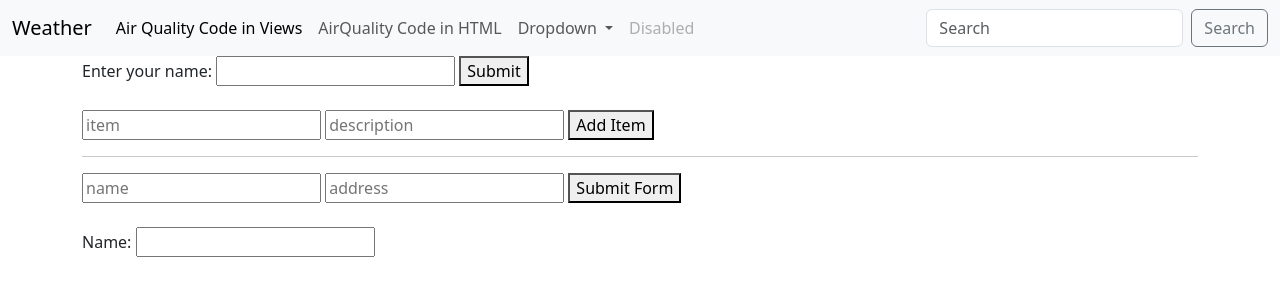
After one commit to My2Labs/WeatherApp, a Django app: page /enter in a window 1280 px wide. The commit adds this page. Shown: the top 300 px of the page. Run offline with Django 4.2, Linux system fonts and the light colour scheme.

Commit message:
work user inputs

```diff
--- a/lookup/templates/about.html
+++ b/lookup/templates/about.html
@@ -3,7 +3,7 @@
 {% load static %}
 <link rel="stylesheet" href="{% static 'styles.css' %}">
 <div class="jumbotron">
-    <h1 class="display-4">Air Quality</h1>
+    <h1 class="display-4">Air Quality in Views</h1>
     {% if api %}
         {% if api == "Error.." %}
             <p>Error loading page</p>
@@ -14,7 +14,6 @@
             <p>State: <span>{{ api.0.StateCode }}</span></p>
             <p>Air Quality Index: <span>{{ api.0.AQI }}</span></p>
             {{ category_description }}
-            <p class="{{category_color}}">{{ category_color }}</p>
 
             {% if api.0.Category.Name == "Good" %}
                 <p>Air Quality Condition:
--- a/lookup/templates/base.html
+++ b/lookup/templates/base.html
@@ -12,7 +12,7 @@
 
     <nav class="navbar navbar-expand-lg bg-body-tertiary">
         <div class="container-fluid">
-          <div class="app-title">Weather</div>
+          <a class="navbar-brand" href="{% url 'enter' %}">Weather</a>
           <button class="navbar-toggler" type="button" data-bs-toggle="collapse" data-bs-target="#navbarSupportedContent" aria-controls="navbarSupportedContent" aria-expanded="false" aria-label="Toggle navigation">
             <span class="navbar-toggler-icon"></span>
           </button>
@@ -24,7 +24,7 @@
               <li class="nav-item">
                 <a class="nav-link" href="{% url 'about' %}">AirQuality Code in HTML</a>
               </li>
-              <!-- <li class="nav-item dropdown">
+              <li class="nav-item dropdown">
                 <a class="nav-link dropdown-toggle" href="#" role="button" data-bs-toggle="dropdown" aria-expanded="false">
                   Dropdown
                 </a>
@@ -37,12 +37,11 @@
               </li>
               <li class="nav-item">
                 <a class="nav-link disabled" aria-disabled="true">Disabled</a>
-              </li> -->
+              </li>
             </ul>
-            <form action="{% url 'home'%}" class="d-flex" role="search" method="POST">
-              {% csrf_token %}
-              <input class="form-control me-2" type="search" placeholder="Enter Zip Code" aria-label="Search" name="zipcode">
-              <button class="btn btn-outline-secondary" type="submit">Lookup</button>
+            <form class="d-flex" role="search">
+              <input class="form-control me-2" type="search" placeholder="Search" aria-label="Search">
+              <button class="btn btn-outline-secondary" type="submit">Search</button>
             </form>
           </div>
         </div>
--- /dev/null
+++ b/lookup/templates/enter.html
@@ -0,0 +1,51 @@
+{% extends 'base.html' %}
+{% block content %}
+{% load static %}
+<link rel="stylesheet" href="{% static 'styles.css' %}">
+<div class="jumbotron">
+    <form method="post" action="{% url 'enter' %}">
+        {% csrf_token %}
+        <label for="user_input">Enter your name:</label>
+        <input type="text" id="user_input" name="user_input">
+        <button type="submit">Submit</button>
+    </form>
+    <br>
+    <form method="post" action="{% url 'enter' %}">
+        {% csrf_token %}
+        <input type="text" id="item" name="item" placeholder="item">
+        <input type="text" id="description" name="description" placeholder="description">
+        <button type="submit">Add Item</button>
+    </form>
+    {% if name %}
+        <p>Hola, {{ name }}!</p>
+    {% endif %}
+    {% if item %}
+        <p>Item: {{ item }}</p>
+        <p>Description: {{ description }}</p>
+    {% endif %}
+    {% for item in items %}
+    <p>{{ item.item }} - {{ item.description }}</p>
+    {% endfor %}
+
+
+    {% if user_input %}
+        <p>Hello, {{ user_input }}!</p>
+    {% endif %}
+    <hr>
+
+    <form method="post" action="{% url 'enter' %}">
+        {% csrf_token %}
+
+        <input type="text" id="name" name="name" placeholder="name">
+        <input type="text" id="address" name="address" placeholder="address">
+        <button type="submit">Submit Form</button>
+    </form>
+    <br>
+
+    {% if form %}
+        {{form}}
+    {% endif %}
+
+</div>
+
+{% endblock %}
--- /dev/null
+++ b/lookup/templatetags/forms.py
@@ -0,0 +1,5 @@
+from django import forms
+
+class GreetingForm(forms.Form):
+    name = forms.CharField()
+    address = forms.TextInput()
--- a/lookup/urls.py
+++ b/lookup/urls.py
@@ -6,6 +6,7 @@ from django.conf.urls.static import static
 urlpatterns = [
     path('', views.index, name="home"),
     path('about', views.about, name="about"),
+    path('enter', views.enter, name="enter"),
 ]
 
 urlpatterns += static(settings.STATIC_URL, document_root=settings.STATIC_ROOT)
--- a/lookup/views.py
+++ b/lookup/views.py
@@ -1,4 +1,100 @@
+from doctest import OutputChecker
+from unittest import result
 from django.shortcuts import render
+
+from .templatetags.forms import GreetingForm
+from .templatetags.models import Item
+from .templatetags.my_script import bubble_sort, calculate_result
+
+
+def enter(request):
+    import json
+    import requests
+    user_input = request.POST.get('user_input', '')
+    form = GreetingForm(request.POST or None)
+    items = request.POST.get('item', '') + request.POST.get('description', '')
+    description = request.POST.get('description', '')
+    item = request.POST.get('item', '')
+
+
+    def process_input(request):
+        if request.method == 'POST':
+            user_input = request.POST.get('user_input', '')  # Get the input from the form
+            # Perform any processing you need on user_input
+
+            return render(request, 'enter.html', {'user_input': user_input})
+
+    def greetings(request):
+        name = "Alice"
+
+    def greet_with_form(request):
+        form = GreetingForm(request.POST or None)
+        if form.is_valid():
+            name = form.cleaned_data['name']
+            address = form.cleaned_data['address']
+            return render(request, 'enter.html', {'name': name, 'address': address, 'form': form})
+        return render(request, 'enter.html', {'form': form})
+
+    # def display_items(request):
+    #     items = Item.objects.all()
+    #     return render(request, 'enter.html', {'items': items})
+
+    def display_items(request):
+        if request.method == 'POST':
+            item = request.POST.get('item', '')
+            description = request.POST.get('description', '')
+            return render(request, 'enter.html', {'item': item, 'description': description})
+
+    return render(request, 'enter.html', {
+        'user_input': user_input,
+        'items': items,
+        'description': description,
+        'item': item,
+        'form': form,
+
+        })
+
+
+
+def about(request):
+    import json
+    import requests
+    api_request = requests.get("https://www.airnowapi.org/aq/observation/zipCode/current/?format=application/json&zipCode=37201&distance=25&API_KEY=60CCA6E7-534C-4471-A04F-0DAA8BADD8A7")
+
+    try:
+        api = json.loads(api_request.content)
+    except Exception as e:
+        api = "Error.."
+
+
+    if api[1]['Category']['Name'] == "Good":
+        category_description = "Air quality is considered satisfactory, and air pollution poses little or no risk."
+        category_color = "good"
+    elif api[1]['Category']['Name'] == "Moderate":
+        category_description = "Air quality is acceptable; however, for some pollutants there may be a moderate health concern for a very small number of people who are unusually sensitive to air pollution."
+        category_color = "moderate"
+    elif api[1]['Category']['Name'] == "Unhealthy for Sensitive Groups":
+        category_description = "Although general public is not likely to be affected at this air quality range, people with lung disease, older adults and children are at a greater risk from exposure to ozone, whereas persons with heart and lung disease, older adults and children are at greater risk from the presence of particles in the air."
+        category_color = "usg"
+    elif api[1]['Category']['Name'] == "Unhealthy":
+        category_description = "Everyone may begin to experience health effects; members of sensitive groups may experience more serious health effects."
+        category_color = "unhealthy"
+    elif api[1]['Category']['Name'] == "Very Unhealthy":
+        category_description = "Health alert: Everyone may experience more serious health effects."
+        category_color = "veryunhealthy"
+    elif api[1]['Category']['Name'] == "Hazardous":
+        category_description = "Health warnings of emergency conditions.  The entire population is more likely to be affected."
+        category_color = "hazardous"
+
+
+    return render(request, 'about.html', {
+        'api': api,
+        'category_description': category_description,
+        'category_color': category_color,
+        })
+
+
+
 
 
 def index(request):
@@ -7,6 +103,8 @@ def index(request):
 
     if request.method == "POST":
         zipcode = request.POST['zipcode']
+        output = calculate_result()
+        result = bubble_sort()
         api_request = requests.get("https://www.airnowapi.org/aq/observation/zipCode/current/?format=application/json&zipCode=" + zipcode + "&distance=25&API_KEY=60CCA6E7-534C-4471-A04F-0DAA8BADD8A7")
 
         try:
@@ -14,79 +112,18 @@ def index(request):
         except Exception as e:
             api = "Error.."
 
-        if api[1]['Category']['Name'] == "Good":
-            category_description = "Air quality is considered satisfactory, and air pollution poses little or no risk."
-            category_color = "good"
-        elif api[1]['Category']['Name'] == "Moderate":
-            category_description = "Air quality is acceptable; however, for some pollutants there may be a moderate health concern for a very small number of people who are unusually sensitive to air pollution."
-            category_color = "moderate"
-        elif api[1]['Category']['Name'] == "Unhealthy for Sensitive Groups":
-            category_description = "Although general public is not likely to be affected at this air quality range, people with lung disease, older adults and children are at a greater risk from exposure to ozone, whereas persons with heart and lung disease, older adults and children are at greater risk from the presence of particles in the air."
-            category_color = "usg"
-        elif api[1]['Category']['Name'] == "Unhealthy":
-            category_description = "Everyone may begin to experience health effects; members of sensitive groups may experience more serious health effects."
-            category_color = "unhealthy"
-        elif api[1]['Category']['Name'] == "Very Unhealthy":
-            category_description = "Health alert: Everyone may experience more serious health effects."
-            category_color = "veryunhealthy"
-        elif api[1]['Category']['Name'] == "Hazardous":
-            category_description = "Health warnings of emergency conditions.  The entire population is more likely to be affected."
-            category_color = "hazardous"
 
-
-        return render(request, 'index.html', {
-            'api': api,
-            'category_description': category_description,
-            'category_color': category_color})
-
-        return render(request, 'index.html', {
-            'zipcode': zipcode})
-
+        return render(request, 'index.html', {'api': api, 'zipcode': zipcode, 'bubble_sort': bubble_sort, 'output': output, 'result': result})
 
     else:
         api_request = requests.get("https://www.airnowapi.org/aq/observation/zipCode/current/?format=application/json&zipCode=37201&distance=25&API_KEY=60CCA6E7-534C-4471-A04F-0DAA8BADD8A7")
+        output = calculate_result()
+        result = bubble_sort()
 
         try:
             api = json.loads(api_request.content)
         except Exception as e:
             api = "Error.."
 
-        if api[1]['Category']['Name'] == "Good":
-            category_description = "Air quality is considered satisfactory, and air pollution poses little or no risk."
-            category_color = "good"
-        elif api[1]['Category']['Name'] == "Moderate":
-            category_description = "Air quality is acceptable; however, for some pollutants there may be a moderate health concern for a very small number of people who are unusually sensitive to air pollution."
-            category_color = "moderate"
-        elif api[1]['Category']['Name'] == "Unhealthy for Sensitive Groups":
-            category_description = "Although general public is not likely to be affected at this air quality range, people with lung disease, older adults and children are at a greater risk from exposure to ozone, whereas persons with heart and lung disease, older adults and children are at greater risk from the presence of particles in the air."
-            category_color = "usg"
-        elif api[1]['Category']['Name'] == "Unhealthy":
-            category_description = "Everyone may begin to experience health effects; members of sensitive groups may experience more serious health effects."
-            category_color = "unhealthy"
-        elif api[1]['Category']['Name'] == "Very Unhealthy":
-            category_description = "Health alert: Everyone may experience more serious health effects."
-            category_color = "veryunhealthy"
-        elif api[1]['Category']['Name'] == "Hazardous":
-            category_description = "Health warnings of emergency conditions.  The entire population is more likely to be affected."
-            category_color = "hazardous"
 
-
-        return render(request, 'index.html', {
-            'api': api,
-            'category_description': category_description,
-            'category_color': category_color})
-
-
-
-def about(request):
-    import json
-    import requests
-
-    api_request = requests.get("https://www.airnowapi.org/aq/observation/zipCode/current/?format=application/json&zipCode=37201&distance=25&API_KEY=60CCA6E7-534C-4471-A04F-0DAA8BADD8A7")
-
-    try:
-        api = json.loads(api_request.content)
-    except Exception as e:
-        api = "Error.."
-
-    return render(request, 'about.html', {'api': api,})
+        return render(request, 'index.html', {'api': api, 'result': result, 'output': output})
--- a/weather/settings.py
+++ b/weather/settings.py
@@ -37,6 +37,7 @@ INSTALLED_APPS = [
     'django.contrib.sessions',
     'django.contrib.messages',
     'django.contrib.staticfiles',
+    'django_extensions',
     'lookup',
 ]
 
```
Also changed, not shown: lookup/templates/index.html (+9 -3 lines), lookup/templatetags/models.py (added, +8 -0 lines), lookup/templatetags/my_script.py (added, +31 -0 lines), lookup/templatetags/__init__.py (added).
